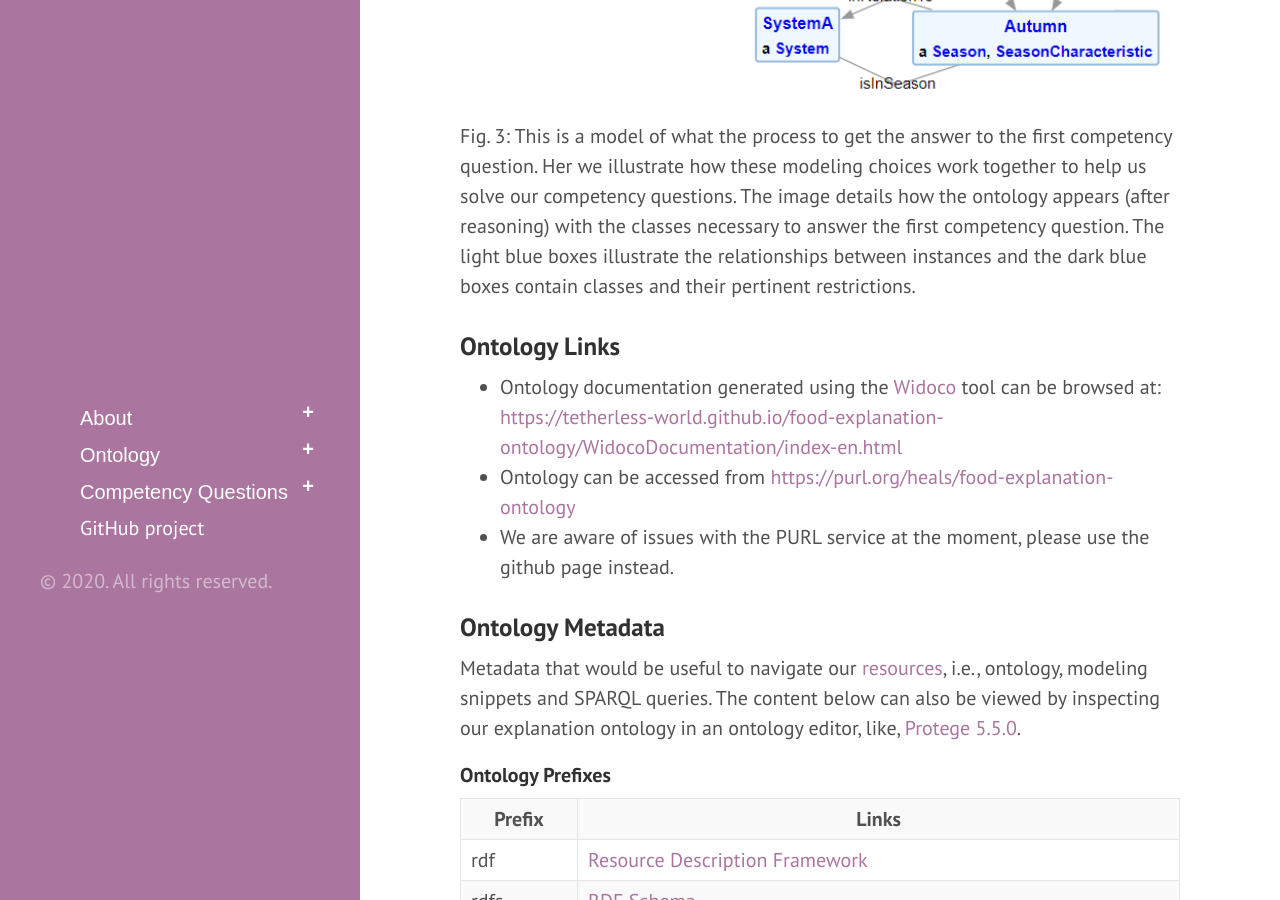
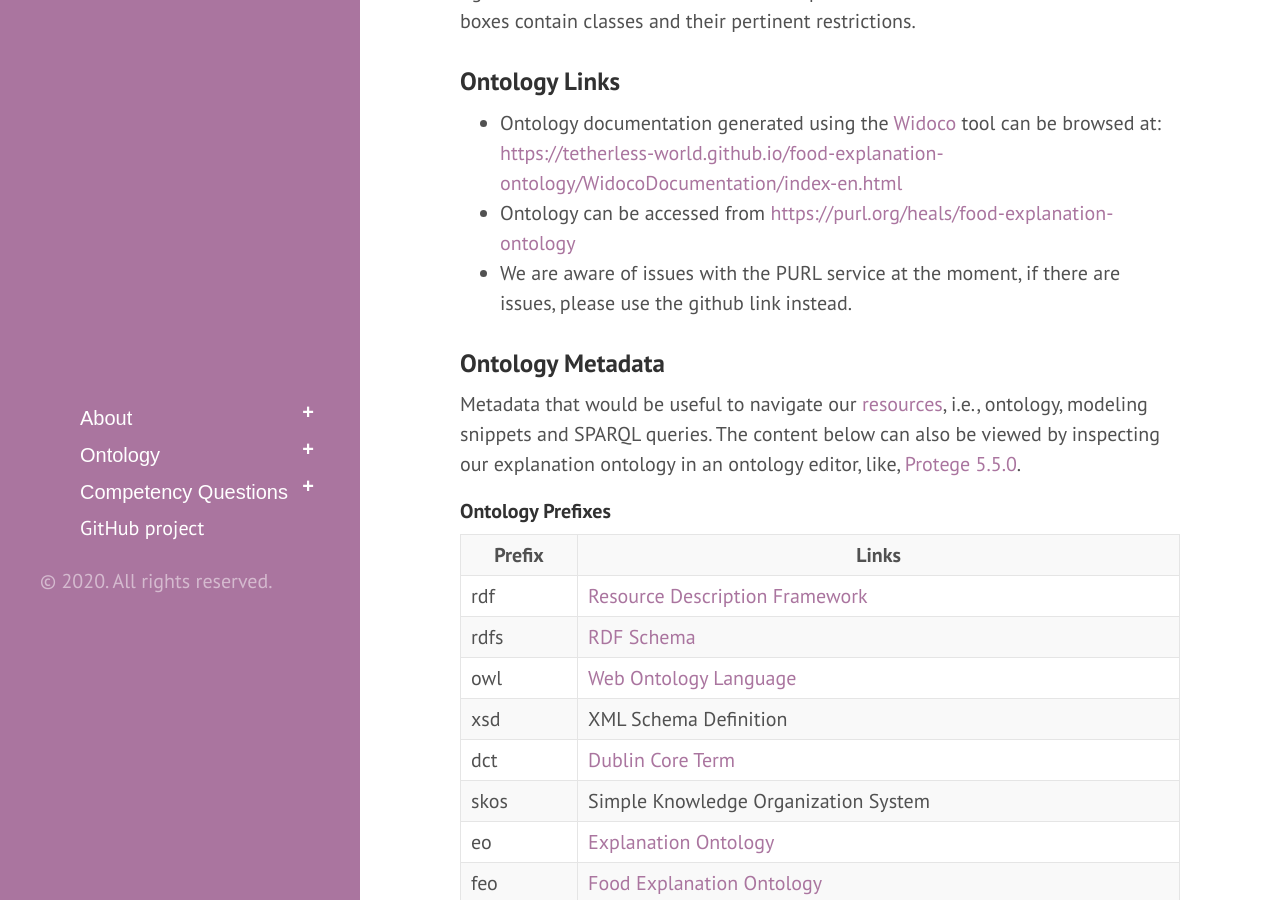
Before and after one commit to tetherless-world/food-expanation-ontology, a Jekyll site: the page built from ontology.md, in a window 1280 px wide and 900 px high, scrolled down 1740 px. Built offline with Jekyll 4.4.1, drawn with Linux system fonts in a browser that asks for light colours; Markdown is read by kramdown in place of the engine named in the settings.

Commit message:
Update ontology.md

```diff
--- a/ontology.md
+++ b/ontology.md
@@ -16,20 +16,20 @@
 </p>
 
 
- <img src ="../images/characteristics.png" style="width:100%; height:100%">
+ <img src ="../images/characteristics.png" style="width:70%; height:700%">
  <caption>Fig. 1: This diagram provides an insight into the subclass structure. We split characteristics into a couple sections the Parameter, System, and the User. The next level of subcharacteristics takes us to the food domain. Here we can see different subclasses of food characteristics, such as Liked Foods, Allergies, Seasonality, and Location. Restrictions in the on these classes along with reasoning allows instances to infered into these categories.</caption>
 
  <img src ="../images/properties.png" style="width:100%; height:100%">
  <caption>Fig. 2: The property structure similarly has subproperties. We characterize properties as supporting and opposing and also as types of characteristics. We also define inverse of as a type of property, in order to save time on duplication of data. </caption>
 
- <img src ="../images/contextualModel.png" style="width:100%; height:100%">
+ <img src ="../images/contextualModel.png" style="width:70%; height:70%">
  <caption>Fig. 3: This is a model of what the process to get the answer to the first competency question. Her we illustrate how these modeling choices work together to help us solve our competency questions. The image details how the ontology appears (after reasoning) with the classes necessary to answer the first competency question. The light blue boxes illustrate the relationships between instances and the dark blue boxes contain classes and their pertinent restrictions. </caption>
 
   <h3 id="ontologylinks">Ontology Links</h3>
   <ul>
-  <li>Ontology documentation generated using the <a href="https://github.com/dgarijo/Widoco">Widoco</a> tool can be browsed at: <a href="https://tetherless-world.github.io/explanation-ontology/WidocoDocumentation/index-en.html">https://tetherless-world.github.io/food-explanation-ontology/WidocoDocumentation/index-en.html</a></li>
+  <li>Ontology documentation generated using the <a href="https://github.com/dgarijo/Widoco">Widoco</a> tool can be browsed at: <a href="https://tetherless-world.github.io/food-explanation-ontology/WidocoDocumentation/index-en.html">https://tetherless-world.github.io/food-explanation-ontology/WidocoDocumentation/index-en.html</a></li>
   <li>Ontology can be accessed from <a href="https://purl.org/heals/food-explanation-ontology/">https://purl.org/heals/food-explanation-ontology</a></li>
-  <li class="note">We are aware of issues with the PURL service at the moment, please use the github page instead. </li>
+  <li class="note">We are aware of issues with the PURL service at the moment, if there are issues, please use the github link instead. </li>
   </ul>
 
   <article class="mb-5" id="ontologymetadata">
```
